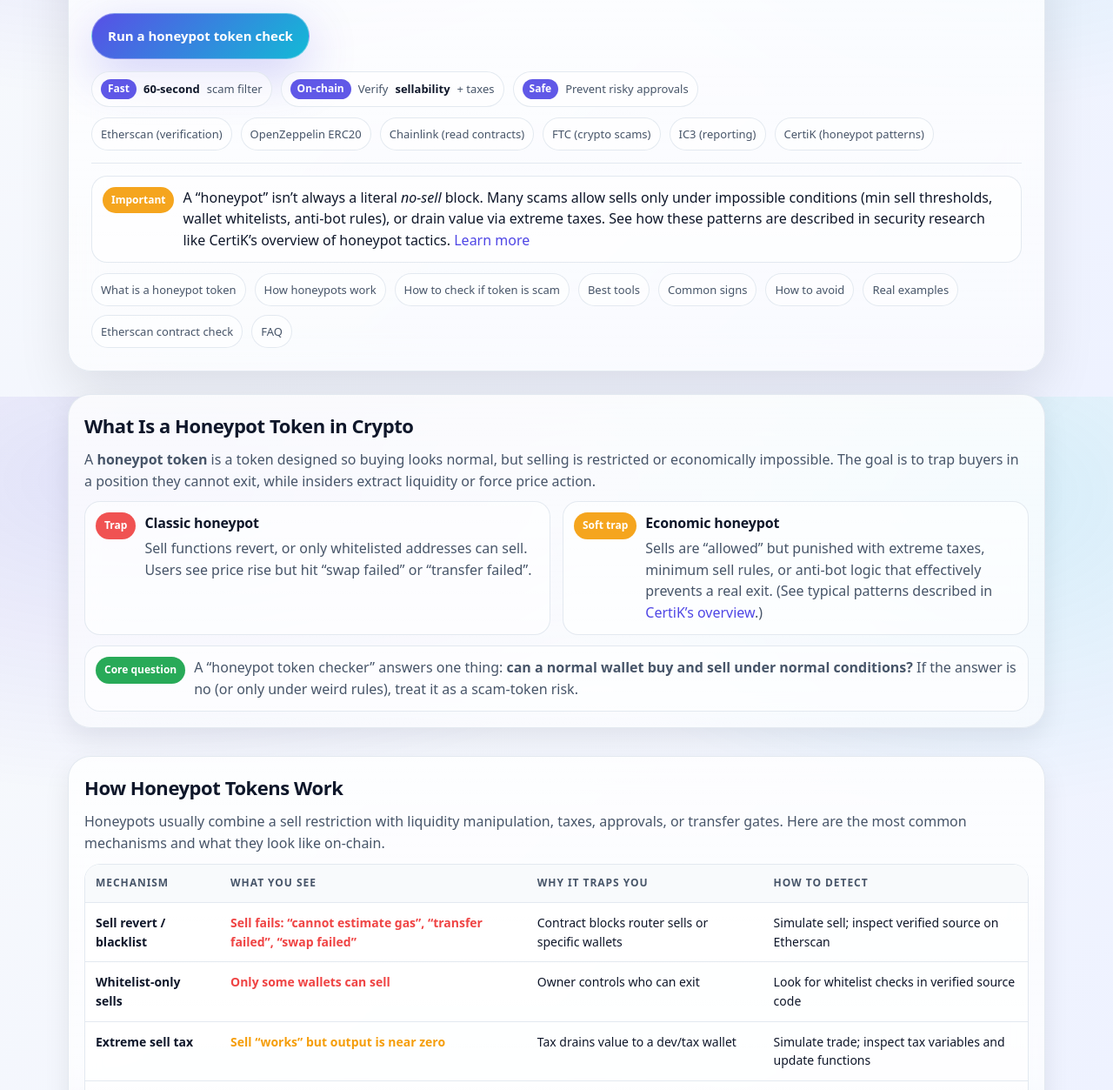
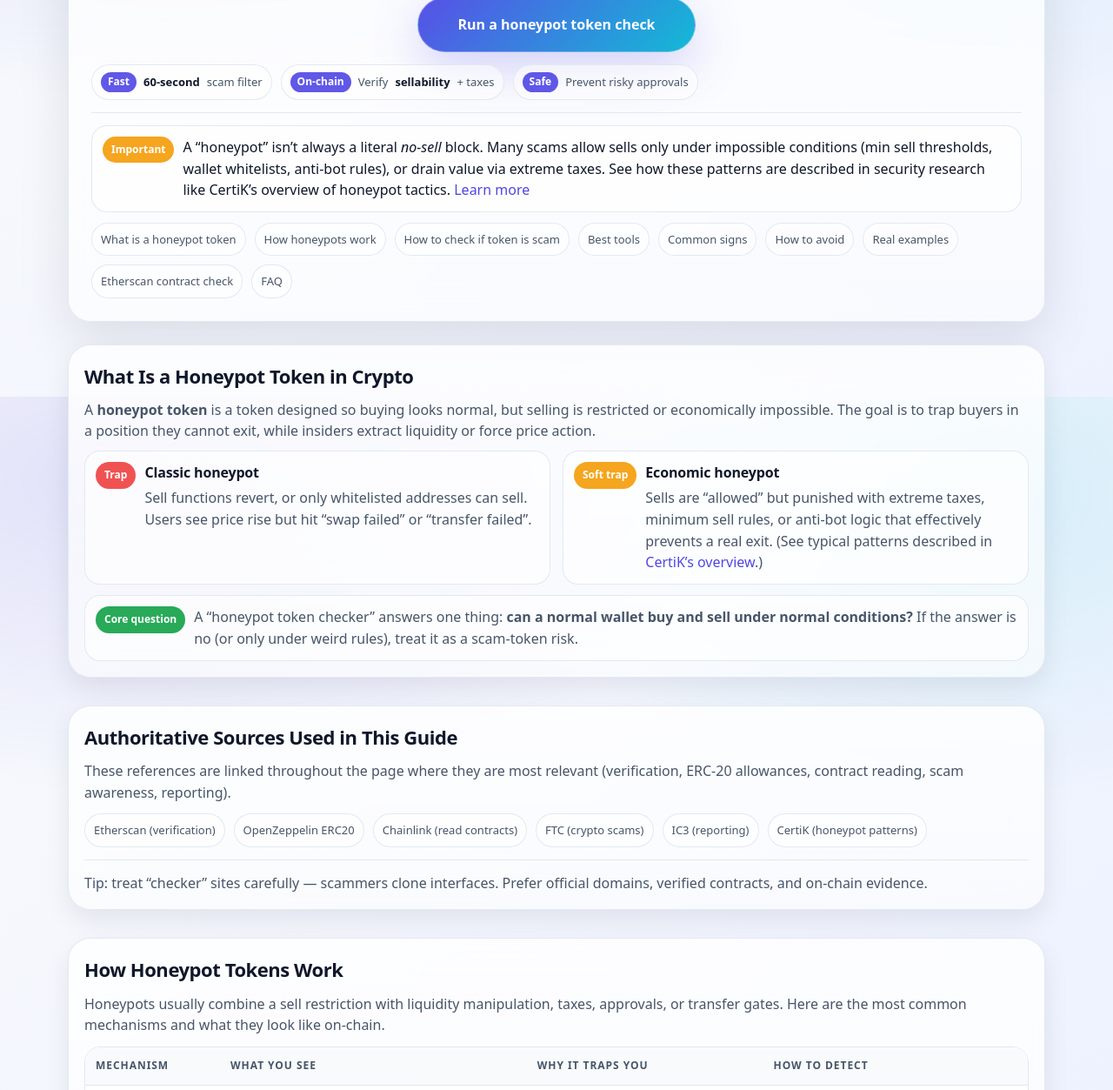
Before and after one commit to Honeypot-token-checker/Honeypot-token-checker.github.io, a plain HTML site: page index.html in a window 1280 px wide. Shown: the part 344-1597 px from the top of the page at 87% size. Drawn offline with Linux system fonts and the light colour scheme.

Commit message:
Update index.html

```diff
--- a/index.html
+++ b/index.html
@@ -98,7 +98,6 @@
       background: rgba(255,255,255,.85);
       transform: rotate(8deg);
     }
-
     .nav-links{
       display:flex; align-items:center; gap:12px;
       flex-wrap:wrap;
@@ -128,11 +127,22 @@
       background: linear-gradient(135deg, rgba(79,70,229,.95), rgba(6,182,212,.95));
       border:1px solid rgba(255,255,255,.35);
       color:#fff;
-      padding: 14px 18px;
-      font-size: 15px;
       box-shadow: 0 18px 55px rgba(79,70,229,.25);
     }
     .btn-primary:hover{transform: translateY(-1px) scale(1.01)}
+
+    /* BIG centered CTA (hero only) */
+    .cta-wrap{
+      margin-top:18px;
+      display:flex;
+      justify-content:center;
+      align-items:center;
+    }
+    .btn-hero{
+      padding: 18px 28px;
+      font-size: 16px;
+      min-width: 320px;
+    }
 
     /* Sections */
     .section{padding: 16px 0}
@@ -165,7 +175,7 @@
     }
     p{margin:0 0 10px}
 
-    /* HERO (single wide, no right dashboard) */
+    /* HERO (wide) */
     .hero{padding: 34px 0 10px}
     .hero-card{
       border-radius: var(--radius2);
@@ -203,9 +213,14 @@
     }
     .lead{margin:0; color: var(--muted); font-size: 16px}
 
-    .hero-actions{margin-top:18px; display:flex; gap:12px; flex-wrap:wrap; align-items:center}
-
-    .mini{margin-top:14px; display:flex; gap:10px; flex-wrap:wrap; color: var(--muted); font-size: 13px}
+    .mini{
+      margin-top:14px;
+      display:flex;
+      gap:10px;
+      flex-wrap:wrap;
+      color: var(--muted);
+      font-size: 13px
+    }
     .chip{
       display:inline-flex; align-items:center; gap:8px;
       padding:8px 10px;
@@ -222,28 +237,6 @@
       border-radius:999px;
       font-size:12px;
     }
-
-    .trust-row{
-      margin-top:12px;
-      display:flex;
-      flex-wrap:wrap;
-      gap:10px;
-      align-items:center;
-      color: var(--muted);
-      font-size:13px;
-    }
-    .trust-row a{
-      display:inline-flex;
-      align-items:center;
-      gap:8px;
-      padding:8px 10px;
-      border-radius:999px;
-      border:1px solid rgba(226,232,240,.95);
-      background: rgba(255,255,255,.55);
-      color: var(--muted);
-      text-decoration:none;
-    }
-    .trust-row a:hover{color:var(--text); text-decoration:none}
 
     .callout{
       border-radius: 18px;
@@ -265,6 +258,7 @@
     .b-warn{background: rgba(245,158,11,.92)}
     .b-ok{background: rgba(22,163,74,.92)}
 
+    /* Toc pills */
     .toc{
       display:flex; flex-wrap:wrap; gap:10px;
       margin-top:12px;
@@ -301,7 +295,7 @@
     .bad{color:var(--danger); font-weight:900}
     .warn{color:var(--warn); font-weight:900}
 
-    /* Checker input (no external calls) */
+    /* Token input (no external calls) */
     .checker{
       display:flex; gap:10px; flex-wrap:wrap;
       align-items:center;
@@ -322,6 +316,29 @@
       font-size:14px;
       color:var(--text);
     }
+
+    /* Sources chips (moved from hero into body) */
+    .source-pills{
+      margin-top:12px;
+      display:flex;
+      flex-wrap:wrap;
+      gap:10px;
+      align-items:center;
+      color: var(--muted);
+      font-size:13px;
+    }
+    .source-pills a{
+      display:inline-flex;
+      align-items:center;
+      gap:8px;
+      padding:8px 10px;
+      border-radius:999px;
+      border:1px solid rgba(226,232,240,.95);
+      background: rgba(255,255,255,.55);
+      color: var(--muted);
+      text-decoration:none;
+    }
+    .source-pills a:hover{color:var(--text); text-decoration:none}
 
     /* FAQ */
     details{
@@ -373,6 +390,7 @@
     @media (max-width: 980px){
       table{min-width:760px}
       .grid{grid-template-columns: 1fr}
+      .btn-hero{min-width: 100%}
     }
   </style>
 </head>
@@ -396,14 +414,13 @@
           <a href="#tools">Tools</a>
           <a href="#etherscan">Etherscan</a>
           <a href="#faq">FAQ</a>
-          <a class="btn btn-primary" href="#tools" aria-label="Run honeypot token check">Run a honeypot token check</a>
         </nav>
       </div>
     </div>
   </header>
 
   <main>
-    <!-- HERO (wide, no dashboard, single CTA) -->
+    <!-- HERO (CTA centered + bigger, sources moved to body) -->
     <section class="hero">
       <div class="container">
         <div class="hero-card">
@@ -417,23 +434,14 @@
             <b>token cannot sell</b> scenarios.
           </p>
 
-          <div class="hero-actions">
-            <a class="btn btn-primary" href="#tools" aria-label="Run honeypot token check">Run a honeypot token check</a>
+          <div class="cta-wrap">
+            <a class="btn btn-primary btn-hero" href="#tools" aria-label="Run honeypot token check">Run a honeypot token check</a>
           </div>
 
           <div class="mini" aria-label="Quick highlights">
             <span class="chip"><span class="tag">Fast</span> <b>60-second</b> scam filter</span>
             <span class="chip"><span class="tag">On-chain</span> Verify <b>sellability</b> + taxes</span>
             <span class="chip"><span class="tag">Safe</span> Prevent risky approvals</span>
-          </div>
-
-          <div class="trust-row" aria-label="Trusted references">
-            <a href="https://etherscan.io/verifyContract" target="_blank" rel="nofollow noopener">Etherscan (verification)</a>
-            <a href="https://docs.openzeppelin.com/contracts/5.x/api/token/ERC20" target="_blank" rel="nofollow noopener">OpenZeppelin ERC20</a>
-            <a href="https://chain.link/tutorials/how-to-read-smart-contract" target="_blank" rel="nofollow noopener">Chainlink (read contracts)</a>
-            <a href="https://consumer.ftc.gov/articles/what-know-about-cryptocurrency-scams" target="_blank" rel="nofollow noopener">FTC (crypto scams)</a>
-            <a href="https://www.ic3.gov/CrimeInfo/Cryptocurrency" target="_blank" rel="nofollow noopener">IC3 (reporting)</a>
-            <a href="https://www.certik.com/blog/honeypot-scams" target="_blank" rel="nofollow noopener">CertiK (honeypot patterns)</a>
           </div>
 
           <div class="divider"></div>
@@ -506,6 +514,33 @@
               </p>
             </div>
           </div>
+        </div>
+      </div>
+    </section>
+
+    <!-- SOURCES (moved from hero into body) -->
+    <section id="sources" class="section">
+      <div class="container">
+        <div class="card">
+          <h2>Authoritative Sources Used in This Guide</h2>
+          <p class="muted">
+            These references are linked throughout the page where they are most relevant (verification, ERC-20 allowances, contract reading, scam awareness, reporting).
+          </p>
+
+          <div class="source-pills" aria-label="Authoritative sources">
+            <a href="https://etherscan.io/verifyContract" target="_blank" rel="nofollow noopener">Etherscan (verification)</a>
+            <a href="https://docs.openzeppelin.com/contracts/5.x/api/token/ERC20" target="_blank" rel="nofollow noopener">OpenZeppelin ERC20</a>
+            <a href="https://chain.link/tutorials/how-to-read-smart-contract" target="_blank" rel="nofollow noopener">Chainlink (read contracts)</a>
+            <a href="https://consumer.ftc.gov/articles/what-know-about-cryptocurrency-scams" target="_blank" rel="nofollow noopener">FTC (crypto scams)</a>
+            <a href="https://www.ic3.gov/CrimeInfo/Cryptocurrency" target="_blank" rel="nofollow noopener">IC3 (reporting)</a>
+            <a href="https://www.certik.com/blog/honeypot-scams" target="_blank" rel="nofollow noopener">CertiK (honeypot patterns)</a>
+          </div>
+
+          <div class="divider"></div>
+
+          <p class="muted" style="margin:0">
+            Tip: treat “checker” sites carefully — scammers clone interfaces. Prefer official domains, verified contracts, and on-chain evidence.
+          </p>
         </div>
       </div>
     </section>
@@ -916,7 +951,7 @@
       </div>
     </section>
 
-    <!-- TRUST & SOURCES -->
+    <!-- TRUST & AUTHOR -->
     <section class="section">
       <div class="container">
         <div class="card">
@@ -1031,7 +1066,7 @@
             <p>
               Paste the token address into Etherscan and open the <b>Contract</b> tab. Look for verified source code and scan for restrictions:
               blacklist/whitelist logic, tradingEnabled toggles, maxTx/maxWallet, cooldowns, min sell rules, and owner-only setters.
-              If you’re learning contract reading, Chainlink’s tutorial is a great starting point:
+              If you’re learning contract reading, Chainlink’s tutorial is a strong starting point:
               <a href="https://chain.link/tutorials/how-to-read-smart-contract" target="_blank" rel="nofollow noopener">tutorial</a>.
             </p>
           </details>
```
